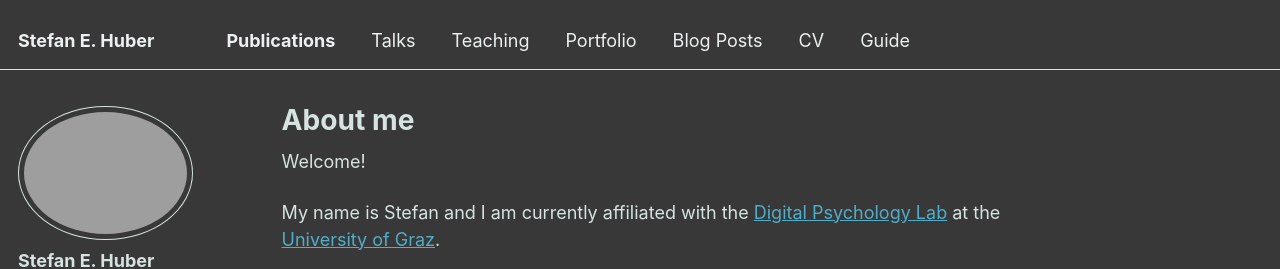
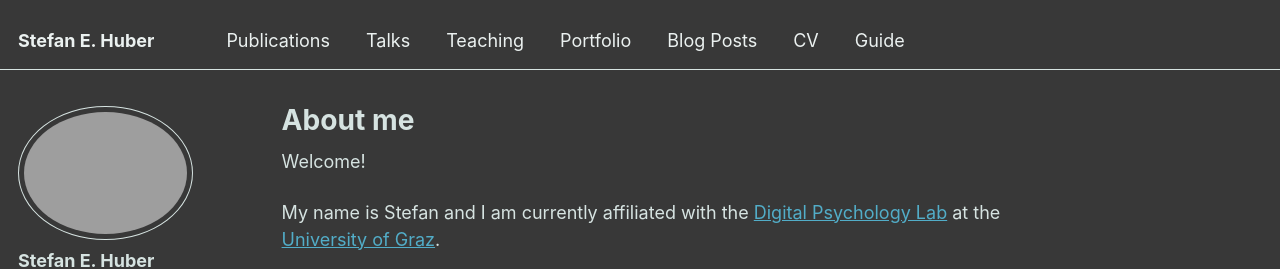
Before and after one commit to stefaneha/stefaneha.github.io, a Jekyll site: the page built from _pages/about.md, in a window 1280 px wide. Shown: the top 269 px of the page. Built offline with Jekyll 4.4.1, drawn with Linux system fonts in a browser that asks for light colours; some web fonts are replaced.

Commit message:
Change back header typeface.

```diff
--- a/_data/navigation.yml
+++ b/_data/navigation.yml
@@ -5,7 +5,7 @@
 # prevent it from being included in the site.
 
 main:
-  - title: "<b>Publications</b>"
+  - title: "Publications"
     url: /publications/
 
   - title: "Talks"
--- a/_pages/about.md
+++ b/_pages/about.md
@@ -9,7 +9,7 @@ redirect_from:
 
 Welcome!
 
-My name is Stefan and I am currently affiliated with the [Digital Psychology Lab](https://digilab.uni-graz.at/en/) at the [University of Graz](https://www.uni-graz.at/en/).
+My name is Stefan and I am currently affiliated with the [Digital Psychology Lab](https://digilab.uni-graz.at/en/){:target="_blank"} at the [University of Graz](https://www.uni-graz.at/en/){:target="_blank"}.
 
 More about me is soon to follow.
 
```
